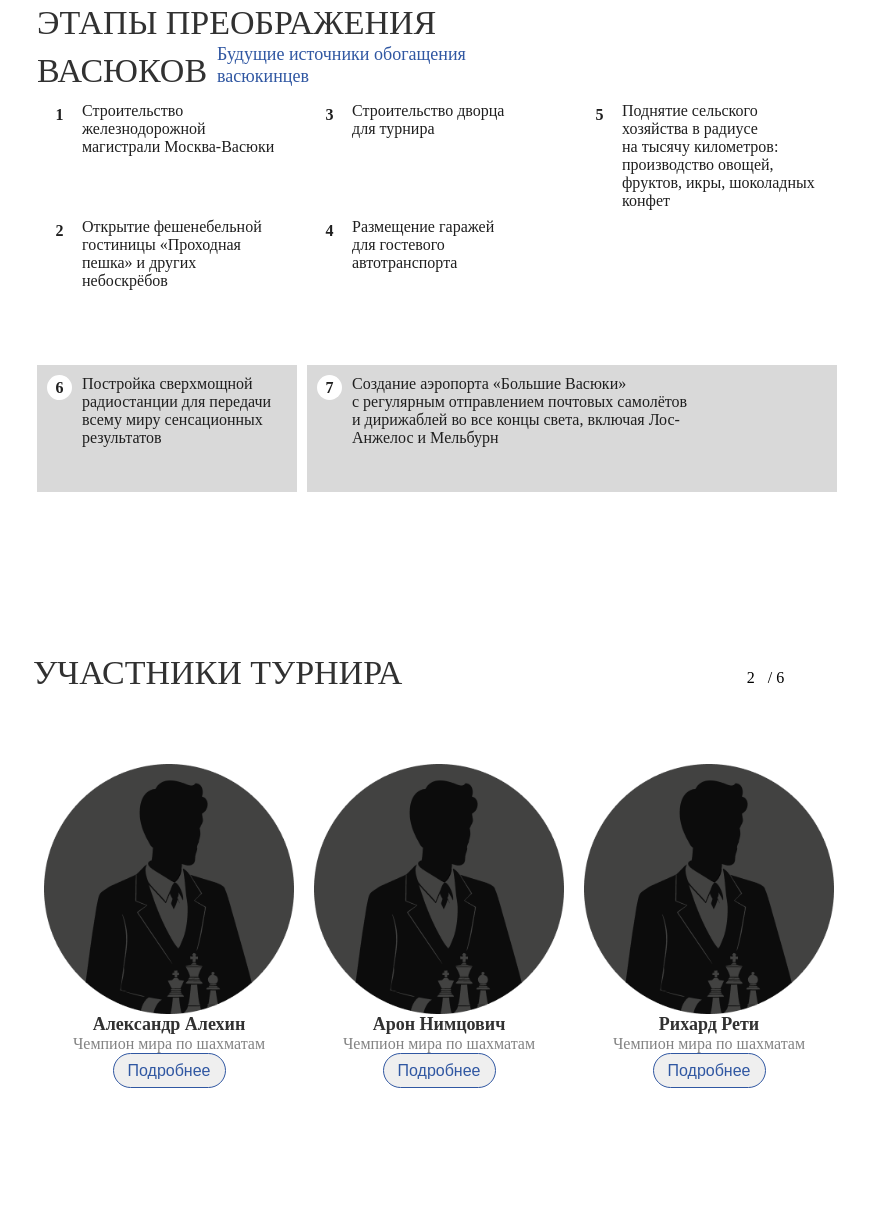
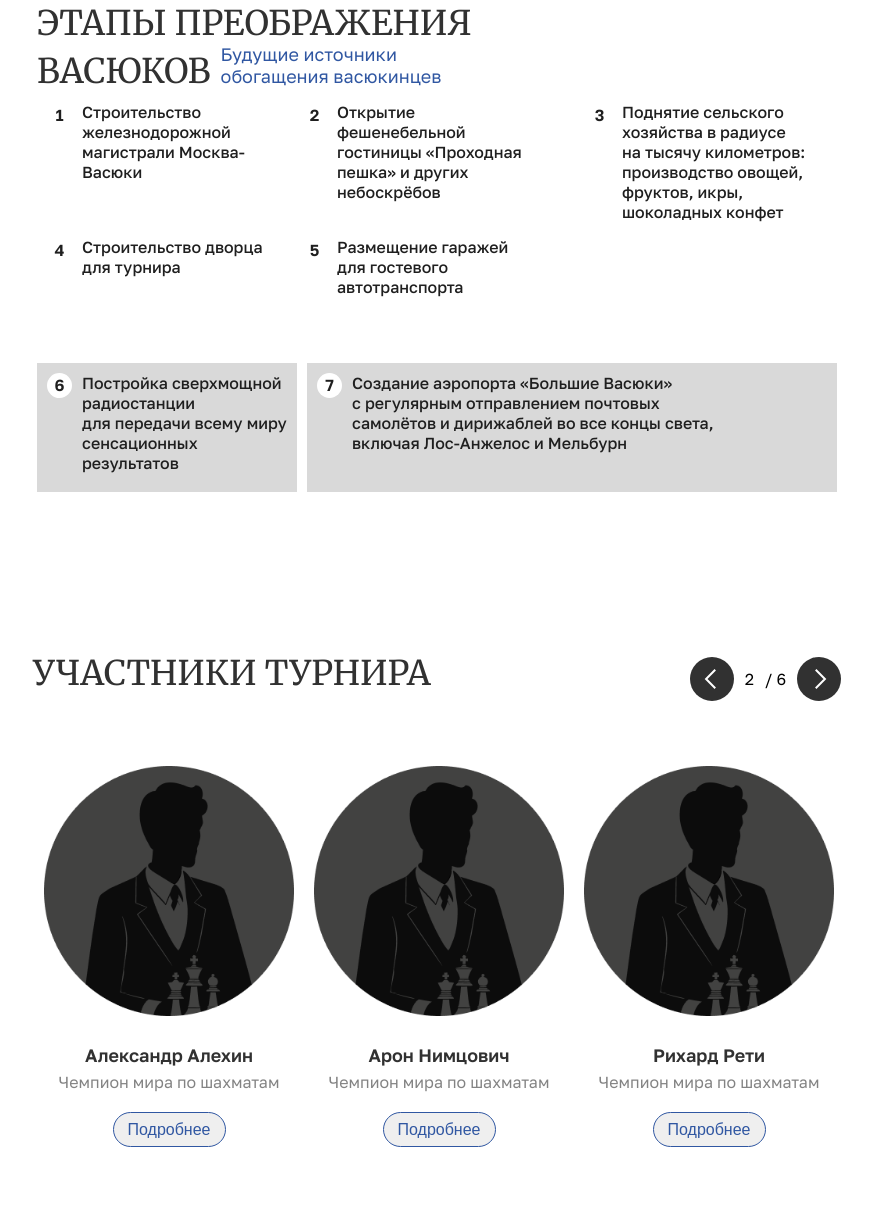
Before and after one commit to MargoG197/yandex, a website built with Vite: page index.html in a window 1280 px wide. Shown: the part 1325-2541 px from the top of the page, without its empty margins (203-1075 px from the left). Built offline with nearby package versions, Linux system fonts and the light colour scheme.

Commit message:
final changes added

```diff
--- a/index.html
+++ b/index.html
@@ -2,9 +2,15 @@
 <html lang="en">
   <head>
     <meta charset="UTF-8" />
-    <link rel="icon" type="image/svg+xml" href="/vite.svg" />
+    <link rel="icon" type="image/svg+xml"  />
     <meta name="viewport" content="width=device-width, initial-scale=1.0" />
-    <title>Vite App</title>
+    <link rel="preconnect" href="https://fonts.googleapis.com">
+    <link rel="preconnect" href="https://fonts.gstatic.com" crossorigin>
+    <link href="https://fonts.googleapis.com/css2?family=Merriweather:ital,wght@0,300;0,400;0,700;0,900;1,300;1,400;1,700;1,900&display=swap" rel="stylesheet">
+    <link rel="preconnect" href="https://fonts.googleapis.com">
+    <link rel="preconnect" href="https://fonts.gstatic.com" crossorigin>
+   <link href="https://fonts.googleapis.com/css2?family=Golos+Text:wght@400..900&family=Merriweather:ital,wght@0,300;0,400;0,700;0,900;1,300;1,400;1,700;1,900&display=swap" rel="stylesheet">
+    <title>Test page</title>
   </head>
 
   <body>
--- a/src/main.js
+++ b/src/main.js
@@ -104,6 +104,8 @@ document.querySelector('#div2').innerHTML = `
   </div>
 `
 
+
+
 document.querySelector('#div3').innerHTML = `
 <div class="div3_content">
  <div class="div3_top_div">
@@ -117,11 +119,11 @@ document.querySelector('#div3').innerHTML = `
           <div class="greedSliderBox">
       <div class="grid" id="sliderGrid">
         <div class="boxdiv boxdiv1">
-          <div class="box box11 box1">
+          <div class="box box11">
             <p>1</p>
             <div>Строительство железнодорожной магистрали Москва-Васюки</div>
           </div>
-          <div class="box box11 box2">
+          <div class="box box11">
             <p>2</p>
             <div>
               Открытие фешенебельной гостиницы «Проходная пешка» и других
@@ -129,8 +131,8 @@ document.querySelector('#div3').innerHTML = `
             </div>
           </div>
         </div>
-        <div class="box box3 boxdiv boxdiv2">
-          <p>5</p>
+        <div class="box boxdiv boxdiv2">
+          <p>3</p>
           <div>
             Поднятие сельского хозяйства в радиусе на тысячу километров:
             производство овощей, фруктов, икры, шоколадных конфет
@@ -138,16 +140,16 @@ document.querySelector('#div3').innerHTML = `
         </div>
         <div class="boxdiv boxdiv3">
           <div class="box box11 box4">
-            <p>3</p>
+            <p>4</p>
             <div>Строительство дворца для турнира</div>
           </div>
-          <div class="box box11 box5">
-            <p>4</p>
+          <div class="box box11">
+            <p>5</p>
             <div>Размещение гаражей для гостевого автотранспорта</div>
           </div>
         </div>
 
-        <div class="box box11 box6 boxdiv boxdiv4">
+        <div class="box box11boxdiv boxdiv4">
           <p>6</p>
           <div>
             Постройка сверхмощной радиостанции для передачи всему миру
--- a/src/style.css
+++ b/src/style.css
@@ -1,5 +1,7 @@
 :root {
-  font-family:  serif;
+	font-family: "Merriweather", serif;
+  font-weight: 400;
+  font-style: normal;
   color-scheme: light dark;
   color: rgba(255, 255, 255, 0.87);
   background-color: white;
@@ -63,6 +65,8 @@ padding-right: 33px;
 }
 
 .top_div_content_text p{
+	font-family: "Golos Text", serif;
+  font-weight: 400;
 	color:#313131;
 	font-size: 18px;
 }
@@ -100,6 +104,8 @@ padding-right: 33px;
 	cursor: pointer;
 }
 a {
+	font-family: "Golos Text", serif;
+  font-weight: 400;
 	 text-decoration: none;
 	 color: inherit
 }
@@ -159,7 +165,7 @@ display: inline-block;
 }
 
 .div2_top_div{
-	padding: 80px 72px;
+	padding: 0px 72px;
 	display: flex;
 	justify-content: center;
 	margin-bottom: 165px;
@@ -199,8 +205,6 @@ display: inline-block;
 	display: inline;
 }
 
-
-
 .div2_second_div{
 	align-self: center;
 	width: fit-content;
@@ -232,11 +236,15 @@ width:528px;
 	font-weight: 400;
 }
 .div2_second_div_right_side p{
+	font-family: "Golos Text", serif;
+  font-weight: 400;
 	color:#3057A2;
 	font-size: 20px;
 }
 
 .table {
+	font-family: "Golos Text", serif;
+  font-weight: 400;
 	height:248px;
 	font-size:16px;
 	color:black;
@@ -308,6 +316,8 @@ width:528px;
 }
 
 .div3_top_div b{
+	font-family: "Golos Text", serif;
+  font-weight: 400;
 	text-transform: none;
 	font-size: 20px;
 	color:#3057A2;
@@ -319,6 +329,8 @@ width:528px;
 }
 
 .grid{
+	font-family: "Golos Text", serif;
+  font-weight: 500;
 	display: grid;
 	color: #1F1F1F;
 	width: 1222px;
@@ -327,37 +339,31 @@ width:528px;
 	grid-column-gap: 20px;
   grid-row-gap: 20px;
 }
-
-.box1{
-	grid-column: 1 ;
-	grid-row: 1 ;
-}
-.box2{
-	grid-column: 2 ;
-	grid-row: 1 ;
-}
-.box4{
-	grid-column: 1 ;
-	grid-row: 2 ;
-}
-.box5{
-	grid-column: 2 ;
-	grid-row: 2 ;
-}
-.box3{
+ .boxdiv1 {
+	grid-row: 1;
+	grid-column: 1 / span 2;
+	display: flex;
+}
+.boxdiv3{
+	grid-row: 2;
+	grid-column: 1 / span 2;
+	display: flex;
+}
+ .boxdiv2{
 	grid-column: 3 ;
 	grid-row: 1 / span 2;
  }
-.box6{
+ .boxdiv4{
 	background-color: #D9D9D9;
 	grid-column: 1 ;
 	grid-row: 3 ;
  }
-.box7{
+ .boxdiv5{
 	background-color: #D9D9D9;
 	grid-row: 3;
 	grid-column: 2 / span 2;
  }
+
 
 .box{
 	display: flex;
@@ -398,6 +404,10 @@ font-size: 20px;
 .mobiliVersionBtns{
 	display: none;
 }
+.black{
+	border-radius: 100%;
+	background-color: #313131;
+}
 /*
 /////////////// */
 
@@ -412,7 +422,6 @@ font-size: 20px;
 	display: flex;
 	justify-content: center;
 	width:screen;
-
 }
 
 .div4_top_div{
@@ -425,15 +434,16 @@ font-size: 20px;
  .container{
 	position: relative;
 	width: 1222px;
-	height: 462px;
 	margin-top:60px;
-	height: 462px;
+	margin-bottom: 140px;
+	height: 490px;
 	overflow-x: hidden;
-	margin-bottom: 140px;
 	display: flex;
  }
 
  .container .slide .card{
+	font-family: "Golos Text", serif;
+  font-weight: 400;
 	position: absolute;
 	width: fit-content;
 	display: flex;
@@ -474,8 +484,9 @@ justify-content: space-between;
 }
 
 .details{
+	margin-top: 20px;
 	width: 113px;
-	height:35px;
+	height: 35px;
 	border: 1px solid #3057A2;
 	border-radius: 30px;
 	font-size: 16px;
@@ -494,18 +505,23 @@ justify-content: space-between;
 	background-color: #E9DED4;
 }
 .bottom p{
+	font-family: "Golos Text", serif;
+  font-weight: 400;
 	margin: 0;
 	max-width:1222px
 }
 
 h1{
+
 	margin:0;
+	margin-top: 28px;
 	font-size: 24px;
 	font-weight: 600;
 	color: #313131;
 }
 h2{
 	margin:0;
+	margin-top: 6px;
 	font-size: 20px;
 	opacity: 60%;
 	color: #313131;
@@ -516,6 +532,8 @@ h2{
 	justify-content: space-between;
 }
 .carousel_btns{
+	font-family: "Golos Text", serif;
+  font-weight: 400;
 	width: 151px;
 	display: flex;
 	justify-content: space-between;
@@ -724,11 +742,13 @@ width: 44px;
 	.div4_top_div{
 		max-width: 850px;
 		padding:0;
-		height: 600px;
+		height: 700px;
 	}
 
 	 .container{
 		max-width: 808px;
+		height: 468px;
+
 	 }
 
 	 .slide .card:nth-child(1){
@@ -1062,7 +1082,6 @@ width: 44px;
 		width:335px;
 		height:160px;
 		max-height: 160px;
-
 	}
 
 	 .top_div_content_text p{
@@ -1287,6 +1306,8 @@ border-top: none;
 	width: 335px;
 	max-width: 335px;
 	height: 300px;
+	display: flex;
+	justify-content: center;
 }
 
 .box{
@@ -1300,30 +1321,41 @@ border-top: none;
 	padding: 0;
 	padding-top: 20px;
 	margin: 0;
-
-}
-
-.boxdiv2{
-	order: 1;
-}
-.boxdiv4{
-	order: 2;
-}
+}
+
+
+.boxdiv1{
+	flex-direction: column;
+}
+.boxdiv3{
+	flex-direction: column;
+}
+
+
+.boxdiv2,
+.boxdiv4,
 .boxdiv5{
-	order: 3;
+	align-items: center;
+}
+.boxdiv2 div,
+.boxdiv4 div,
+.boxdiv5 div{
+	width: 260px;
 }
 
 .box div{
-	max-width: 300px;
+	max-width: 260px;
 	margin-left: 16px;
 	font-size: 18px;
 }
+
 .box11 div{
-	width: 200px;
+	width: 260px;
 	margin-left: 10;
 	padding: 0;
 	height: fit-content;
 }
+
 #dots{
 	display: flex;
 	width: 74px;
```
Lines whose indentation alone changed are shown as unchanged.
